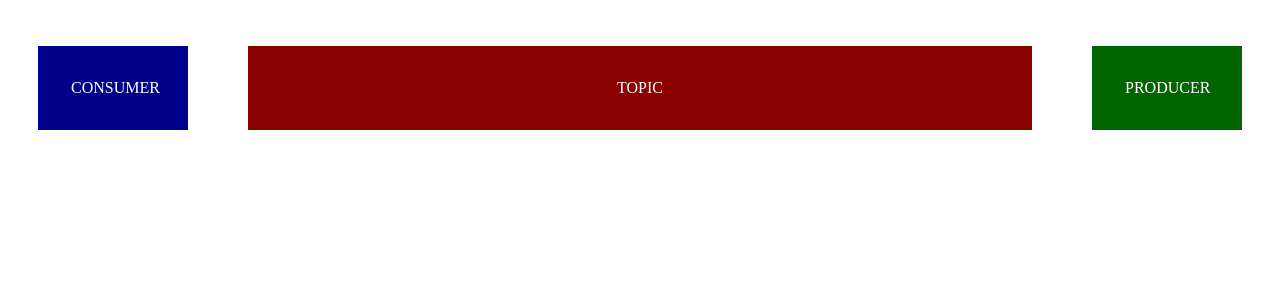
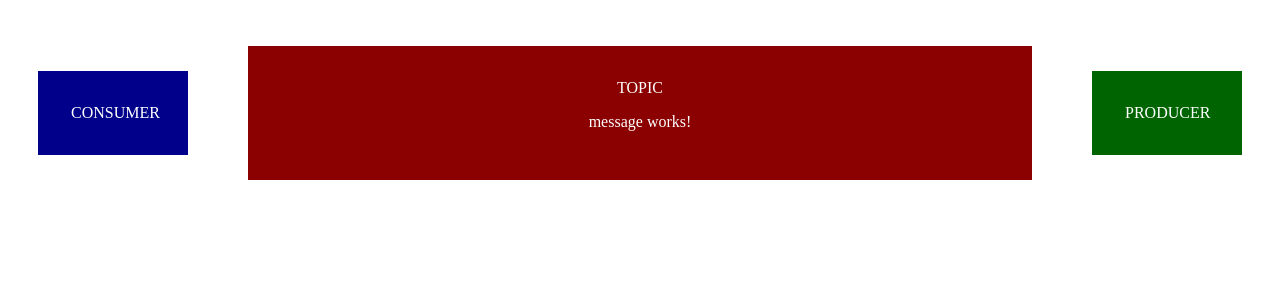
Before and after one commit to txiribimakula/kafka-playground, an Angular app: page / in a window 1280 px wide. Shown: the top 300 px of the page. Built offline with nearby package versions, Linux system fonts and the light colour scheme.

Commit message:
create message component

```diff
--- /dev/null
+++ b/src/app/message/message.component.html
@@ -0,0 +1 @@
+<p>message works!</p>
--- a/src/app/topic/topic.component.html
+++ b/src/app/topic/topic.component.html
@@ -1 +1,4 @@
-<p class="topic">TOPIC</p>
+<p class="container">
+    TOPIC
+    <app-message></app-message>
+</p>
--- a/src/app/topic/topic.component.scss
+++ b/src/app/topic/topic.component.scss
@@ -1,4 +1,4 @@
-.topic {
+.container {
     background-color: darkred;
     color: white;
     padding: 33px;
```
Also changed, not shown: src/app/message/message.component.ts (added, +12 -0 lines), src/app/topic/topic.component.ts (+6 -5 lines), src/app/message/message.component.scss (added), 1 other file (tests, documents, lock files or other folders).
